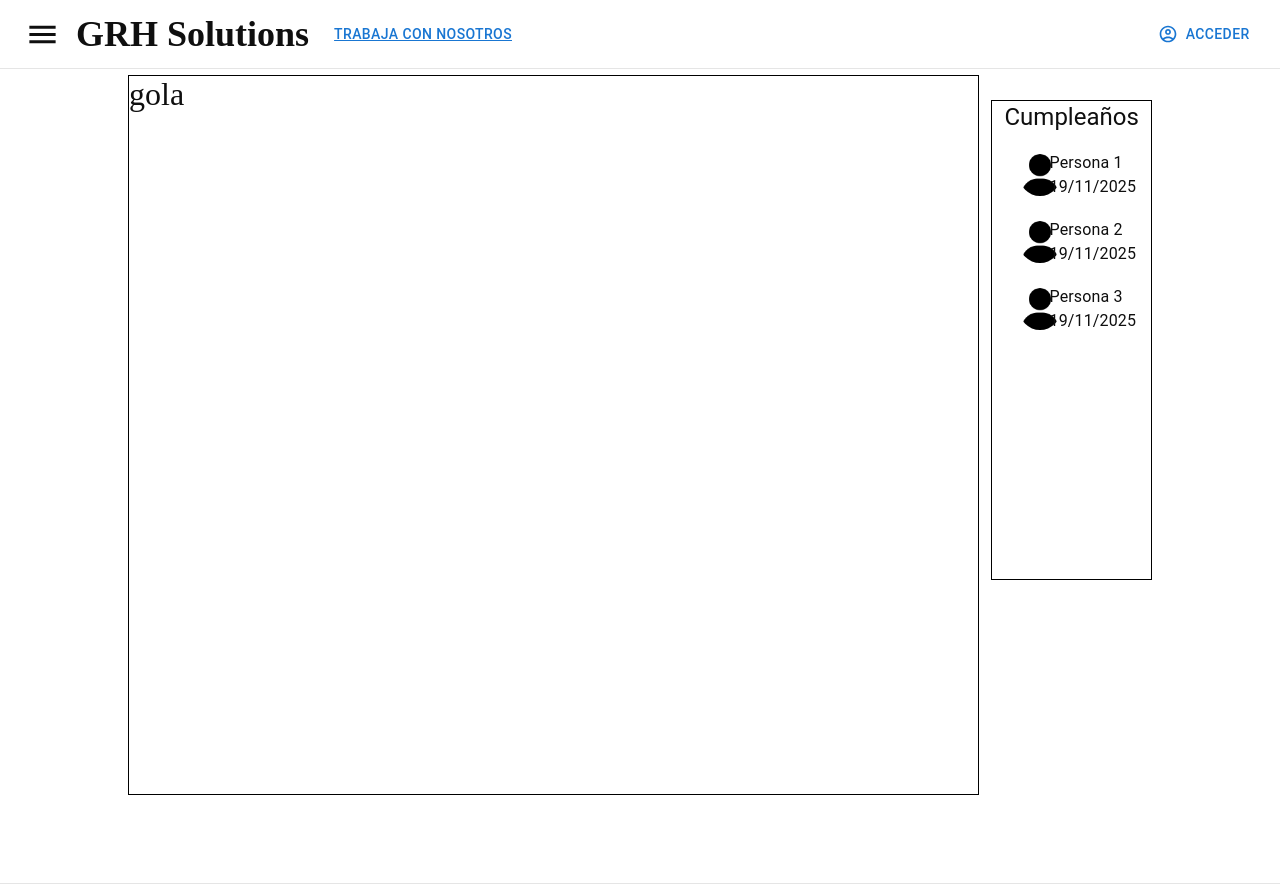
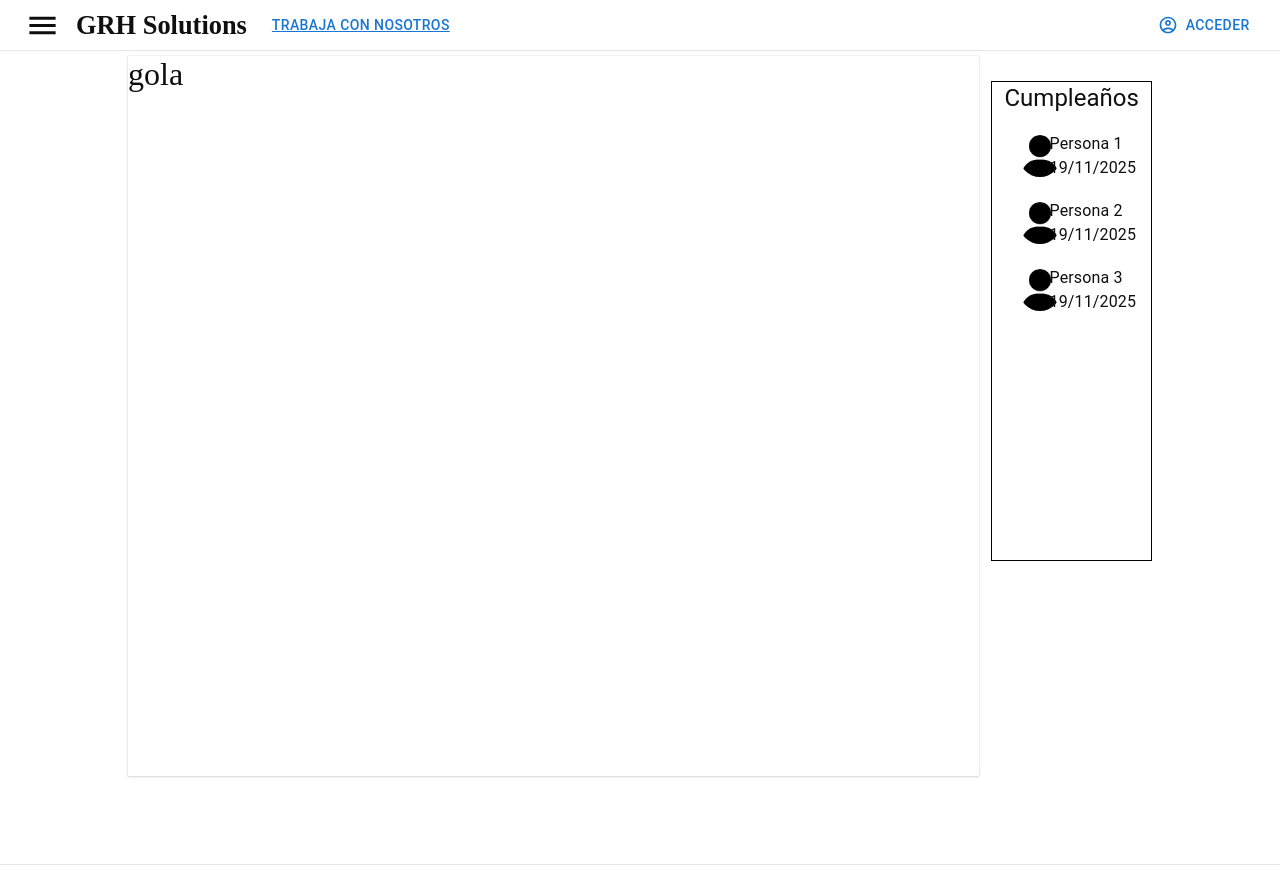
Before and after one commit to GRHsolutions/grh_solutions, a React (Vite) app in the folder Grh-Solutions/grh-solutions.client/: page /comunicados in a window 1280 px wide. Built offline with nearby package versions, Linux system fonts and the light colour scheme.

Commit message:
muevo color para theme: boxShadow, cambio de proporsiones en el navbar y en el sidebar

```diff
--- a/Grh-Solutions/grh-solutions.client/src/components/comunicados/screen.tsx
+++ b/Grh-Solutions/grh-solutions.client/src/components/comunicados/screen.tsx
@@ -1,10 +1,11 @@
-import { Grid2, Typography, useMediaQuery } from "@mui/material";
+import { Grid2, Typography, useTheme } from "@mui/material";
 import RenderBirths from "./renderBirths";
 import React from "react";
 import { useParametros } from "../../contexts/useParamether.provider";
 
 const Screen: React.FC = () => {
   const { parametros } = useParametros();
+  const theme = useTheme();
   const { usePhoneScreen } = parametros;
 
   return (
@@ -21,7 +22,7 @@ const Screen: React.FC = () => {
           sm: 10
         }}
         sx={{
-          border: "1px solid black"
+          boxShadow: `${theme.palette.primary.boxShadow}`
         }}
       >
         <>gola</>
--- a/Grh-Solutions/grh-solutions.client/src/generics/SearchBar/search.tsx
+++ b/Grh-Solutions/grh-solutions.client/src/generics/SearchBar/search.tsx
@@ -21,7 +21,13 @@ export default function SearchBar({
         e.preventDefault();
         onSubmit();
       }}
-      sx={{ p: "1px 2px", display: "flex", alignItems: "center", width: 350 }}
+      sx={{
+        p: "1px 2px",
+        display: "flex",
+        alignItems: "center",
+        width: 350,
+        height: 35
+      }}
     >
       <InputBase
         value={value}
--- a/Grh-Solutions/grh-solutions.client/src/generics/navBar/navBar.styles.tsx
+++ b/Grh-Solutions/grh-solutions.client/src/generics/navBar/navBar.styles.tsx
@@ -14,7 +14,7 @@ export const NavBarStyles = () => {
     const theme = useTheme();
     return ({
         navBar: {
-            height: "48px",
+            height: "30px",
             display: "flex",
             alignItems: "center",
             justifyContent: "space-between",
@@ -33,7 +33,7 @@ export const NavBarStyles = () => {
             color: theme.palette.primary.contrastText
         },
         left: {
-            fontSize: "1.5rem",
+            fontSize: "1.1rem",
             display: "flex",
             alignItems: "center",
             gap: "2px",
--- a/Grh-Solutions/grh-solutions.client/src/generics/navBar/navBar.tsx
+++ b/Grh-Solutions/grh-solutions.client/src/generics/navBar/navBar.tsx
@@ -97,7 +97,9 @@ export const NavBar: React.FC = () => {
                       sx={{
                         marginTop: "5px",
                         marginLeft: "10px",
-                        bgcolor: deepPurple[500]
+                        bgcolor: deepPurple[500],
+                        width: 30, height: 30,
+                        fontSize: '17px'
                       }}
                     >
                       OP
--- a/Grh-Solutions/grh-solutions.client/src/generics/sidebar/sideBar.styles.tsx
+++ b/Grh-Solutions/grh-solutions.client/src/generics/sidebar/sideBar.styles.tsx
@@ -28,7 +28,7 @@ export const useStyles = () => {
     },
     // pertenecientes al header junto al boton de cerrar
     header: {
-      padding: "14px",
+      padding: "7px",
       display: 'flex',
       justifyContent: 'center',
       textAlign: "center",
@@ -40,10 +40,11 @@ export const useStyles = () => {
       },
     },
     buttonCloseDiv: {
-      backgroundColor:  "transparent",
+      backgroundColor:  "white",
       position: 'absolute',
       right: -100,
       borderRadius: '15px',
+      zIndex: 999,
       "&:hover": {
         //backgroundColor: theme.palette.primary.hover, // Cambio de color más sutil
         //transform: "translateX(8px)", // Movimiento más fluido
@@ -52,14 +53,15 @@ export const useStyles = () => {
     } as SxProps,
     closeButton: {
       color: theme.palette.primary.contrastText,
-      border: `1px solid ${theme.palette.primary.divider}`
+      border: `1px solid ${theme.palette.primary.divider}`,
+      zIndex: 999,
     } as SxProps,
     // ------------------------------------------------
     // listados
     render: {
       display: 'flex',
       flexDirection: 'column',
-      gap: '15px',
+      gap: '9px',
       padding: 1,
       borderTop: `2px solid ${theme.palette.primary.divider}`, // Borde más marcado
       overflowY: 'auto',
--- a/Grh-Solutions/grh-solutions.client/src/generics/sidebar/sideBar.tsx
+++ b/Grh-Solutions/grh-solutions.client/src/generics/sidebar/sideBar.tsx
@@ -115,7 +115,7 @@ export const SideBar2: React.FC = () => {
                     <Box sx={{
                         paddingLeft: "20px",
                         mt: '15px',
-                        gap: '15px',
+                        gap: '9px',
                         display: 'flex',
                         flexDirection: 'column'
                       }}
--- a/Grh-Solutions/grh-solutions.client/src/routes/CompoRender.tsx
+++ b/Grh-Solutions/grh-solutions.client/src/routes/CompoRender.tsx
@@ -20,7 +20,7 @@ export const CompoRender = ({ element, isBoundary = false }: CompoRenderProps) =
         backgroundColor: theme.palette.primary.main,
         color: theme.palette.primary.contrastText,
         borderBottom: `1px solid ${theme.palette.primary.divider}`,
-        marginTop: "4.2rem",
+        marginTop: "3rem",
         p: 1,
         display: "flex",
         height: "100%",
--- a/Grh-Solutions/grh-solutions.client/src/theme/theme.ts
+++ b/Grh-Solutions/grh-solutions.client/src/theme/theme.ts
@@ -7,6 +7,7 @@ declare module "@mui/material/styles" {
     divider?: string;
     father?: string;
     link?: string;
+    boxShadow?: string;
   }
 
   interface SimplePaletteColorOptions {
@@ -14,6 +15,7 @@ declare module "@mui/material/styles" {
     divider?: string;
     father?: string;
     link?: string;
+    boxShadow?: string;
   }
 
   interface Palette {
@@ -63,6 +65,7 @@ const lightTheme = createTheme({
       divider: "rgba(0, 0, 0, 0.1)",
       father: "#FFFFFF",
       link: "#1976d2",
+      boxShadow: '0 1px 2px rgba(0, 0, 0, 0.13), 0 0px 2px rgba(0, 0, 0, 0.13)'
     },
     secondary: {
       main: "#1976d2", // Azul más claro
@@ -71,7 +74,8 @@ const lightTheme = createTheme({
       light: "#63a4ff", // Azul más claro
       hover: "#1565c0", // Azul más intenso
       divider: "rgba(255, 255, 255, 0.3)",
-      link: "#1976d2"
+      link: "#1976d2",
+      boxShadow: '0 1px 2px rgba(0, 0, 0, 0.13), 0 0px 2px rgba(0, 0, 0, 0.13)'
     },
     background: {
       default: "#FFFFFF", // Fondo principal blanco
@@ -129,7 +133,8 @@ const darkTheme = createTheme({
       hover: "#282828", // Gris más suave para hover
       divider: "rgba(255, 255, 255, 0.2)",
       father: "#18181b",
-      link: "#1976d2"
+      link: "#1976d2",
+      boxShadow: '0 1px 2px rgba(0, 0, 0, 0.9), 0 0px 2px rgba(0, 0, 0, 0.9)'
     },
     secondary: {
       main: "#1976d2", // Azul más brillante
@@ -138,7 +143,8 @@ const darkTheme = createTheme({
       light: "#63a4ff", // Azul más suave
       hover: "#1565c0", // Azul intenso
       divider: "rgba(255, 255, 255, 0.2)",
-      link: "#1976d2"
+      link: "#1976d2",
+      boxShadow: '0 1px 2px rgba(0, 0, 0, 0.9), 0 0px 2px rgba(0, 0, 0, 0.9)'
     },
     background: {
       default: "#121212",
```
